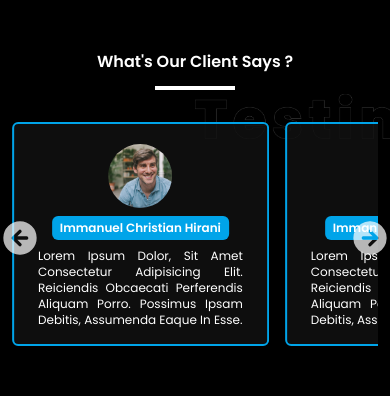
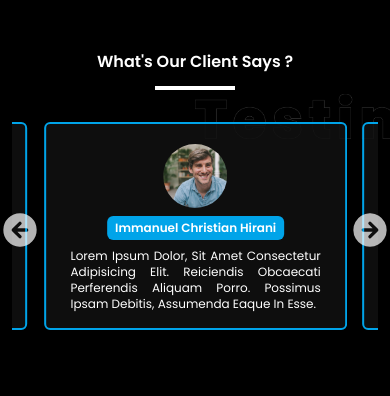
Before and after one commit to ImmanuelHirani/Portofolio---ElHirani, a website: page index.html in a window 390 px wide. Shown: the part 2284-2680 px from the top of the page. Drawn offline with nearby package versions, Linux system fonts and the light colour scheme.

Commit message:
fixing Testiomnial Layoting Swiper

```diff
--- a/index.html
+++ b/index.html
@@ -885,7 +885,7 @@
               self
             </h6>
           </div>
-          <div class="Related Links xl:mx-0 lg:mx-auto" data-aos="fade-down">
+          <div class="Related Links xl:mx-0 3xl:mx-auto" data-aos="fade-down">
             <h3>Related Links</h3>
             <h6 class="3xl:text-lg 2xl:text-base flex flex-col gap-4 mt-5">
               <a href="#">Home</a>
--- a/js/swiper.js
+++ b/js/swiper.js
@@ -1,5 +1,4 @@
 let TestimonialSwiper = new Swiper(".testimonial-Content", {
-  slidesPerView: 1.4,
   autoplay: {
     delay: 2500,
     disableOnInteraction: false,
@@ -16,6 +15,11 @@ let TestimonialSwiper = new Swiper(".testimonial-Content", {
   },
 
   breakpoints: {
+    360: {
+      slidesPerView: 1.2,
+      centeredSlides: true,
+    },
+
     600: {
       slidesPerView: 1.2,
       centeredSlides: true,
```
Also changed, not shown: src/output.css.
